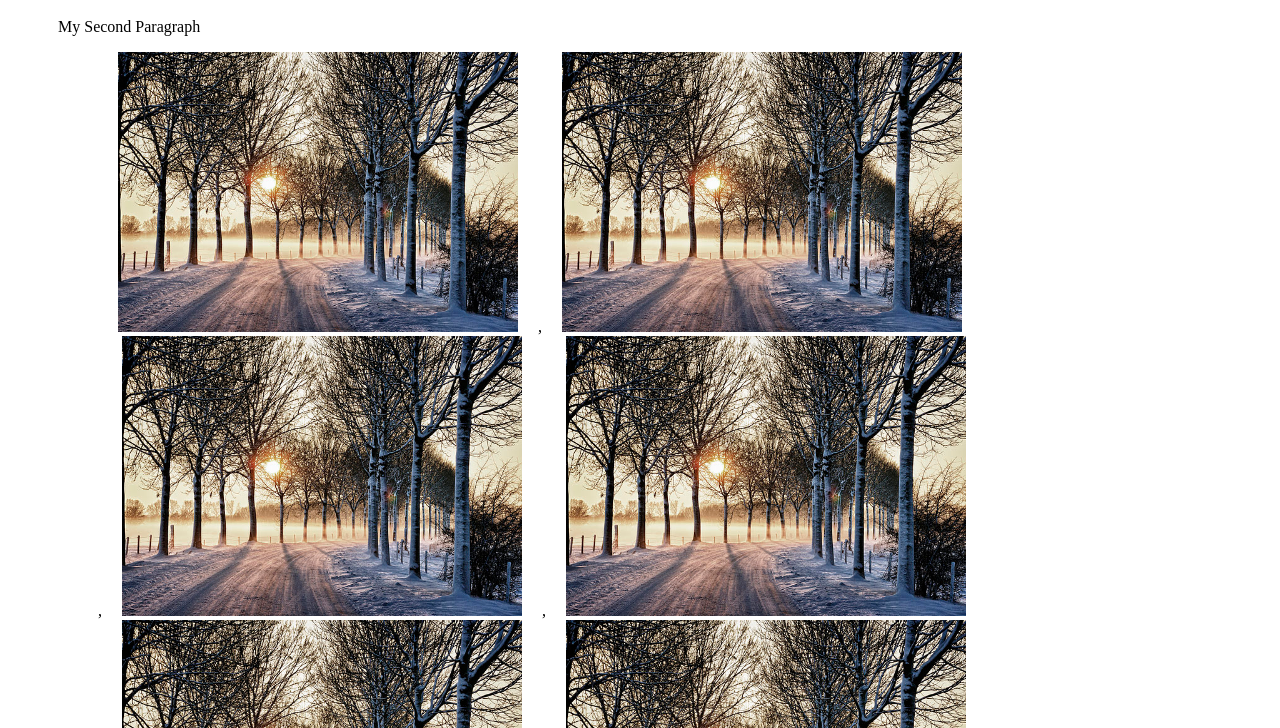
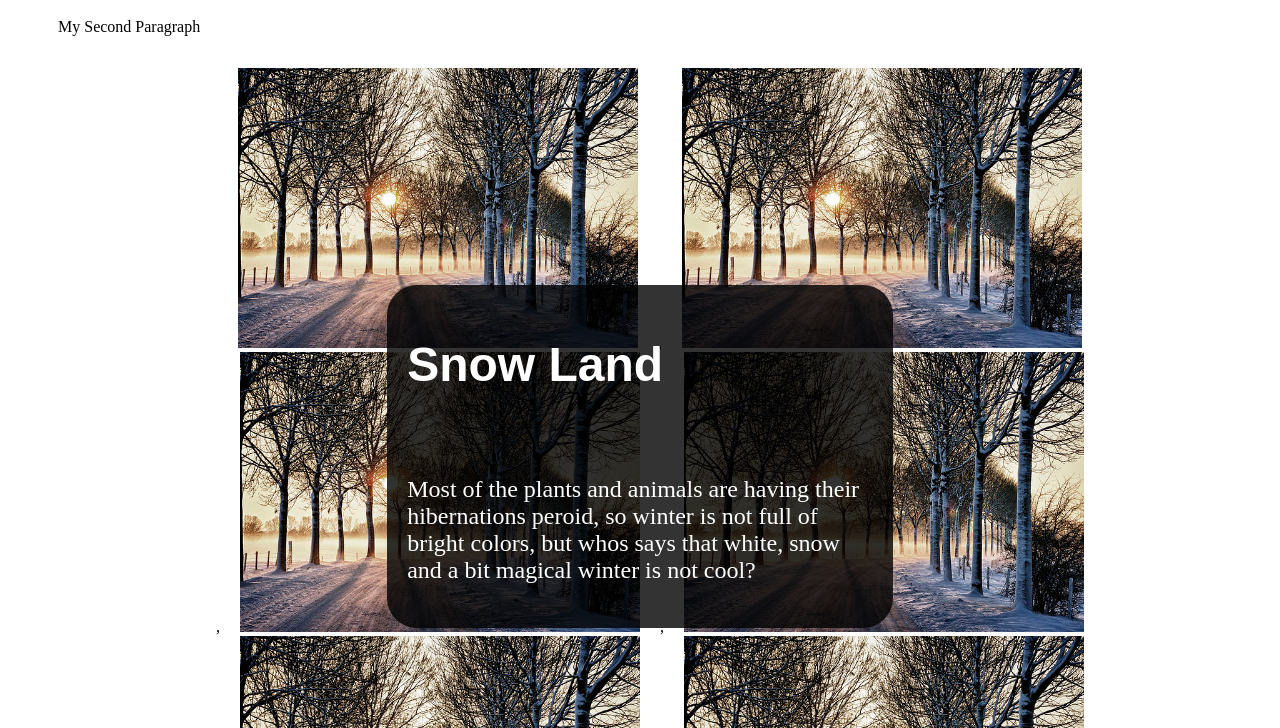
Before and after one commit to Dhairya5122/Westcliff_Homework, a plain HTML site: page week2-day1 class activity/page4.html in a window 1280 px wide. Shown: the part 632-1360 px from the top of the page. Drawn offline with Linux system fonts and the light colour scheme.

Commit message:
homework-day1 week4

```diff
--- a/homework-module-2/js/randomcodes.js
+++ b/homework-module-2/js/randomcodes.js
@@ -1,15 +1,16 @@
 function generateCode() {
-  var code = " ";
+  var code = "";
   var str = "ABCDEFGHIJKLMNOPQRSTUVWXYZabcdefghijklmnopqrstuvwxyz1234567890@#$";
 
   for (i = 1; i <= 8; i++) {
     var char = Math.random() * str.length;
     code += str.charAt(char);
   }
-
+  console.log("code", code);
   return code;
 }
 document.getElementById("codes").innerHTML = generateCode();
+
 
 function disableButton() {
   document.getElementById("submit").disabled = true;
--- a/homework-module-2/styles.css
+++ b/homework-module-2/styles.css
@@ -247,7 +247,7 @@ input {
   color: #125688;
 }
 
-form .button input {
+.button {
   width: 8em;
   height: 2.5em;
   font-size: 1.2em;
--- a/week2-day1 class activity/page4.html
+++ b/week2-day1 class activity/page4.html
@@ -41,14 +41,29 @@
         <h1>My Second Heading</h1>
         <p>My Second Paragraph</p>
 
-        <ul id="album">
-          <!-- <li id="photo"><img src="Images/winterland1.jpg"></li>
+        <div class="image-container">
+          <ul id="album">
+            <!-- <li id="photo"><img src="Images/winterland1.jpg"></li>
             <li id="photo"><img src="Images/winterland2.jpg"></li>
             <li id="photo"><img src="Images/winterland3.jpg"></li>
             <li id="photo"><img src="Images/winterland4.jpg"></li>
             <li id="photo"><img src="Images/winterland5.jpg"></li>
             <li id="photo"><img src="Images/winterland6.jpg"></li> -->
-        </ul>
+          </ul>
+
+          <div class="overlay">
+            <div class="text-box">
+              <h1>Snow Land</h1>
+              <br />
+
+              <p>
+                Most of the plants and animals are having their hibernations
+                peroid, so winter is not full of bright colors, but whos says
+                that white, snow and a bit magical winter is not cool?
+              </p>
+            </div>
+          </div>
+        </div>
       </main>
       <!-- End of Main Content -->
 
--- a/week2-day1 class activity/styles.css
+++ b/week2-day1 class activity/styles.css
@@ -91,3 +91,43 @@ footer {
 main #album #photo img {
   width: 400px;
 }
+
+.image-container {
+  position: relative;
+  width: 100%;
+  height: 100vh;
+  overflow: hidden;
+  text-align: center;
+}
+
+.image {
+  object-fit: cover;
+}
+
+.overlay {
+  position: absolute;
+  top: 0;
+  left: 0;
+  /* width: 100%;
+  height: 100%;
+  background: rgba(0, 0, 0, 0.5); */
+  display: flex;
+  justify-content: center;
+  align-items: center;
+  color: white;
+  font-size: 24px;
+}
+
+.text-box {
+  padding: 20px;
+  margin-top: 20%;
+  background: rgba(0, 0, 0, 0.8);
+  border-radius: 10px;
+  text-align: left;
+  width: 40%;
+  border-radius: 30px;
+}
+
+.text-box h1 {
+  color: #fff;
+}
```
Also changed, not shown: homework-module-2/contact.html (+6 -3 lines), homework-module-2/index.html (+3 -6 lines), week2-day1 class activity/index.html (+5 -1 lines).
